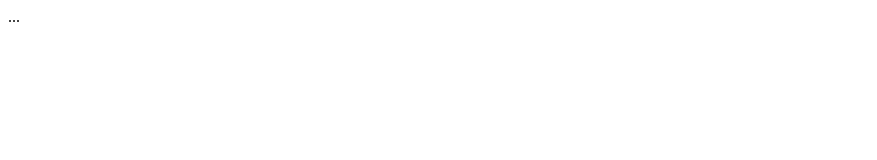
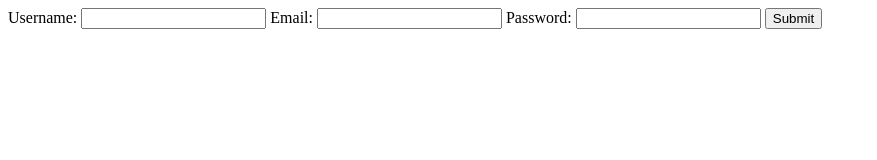
Before and after one commit to Pradip-Dutta/pradip.github, a plain HTML site: page signup.html in a window 1280 px wide. Shown: the whole page, without its empty margins (0-877 px from the left). Drawn offline with Linux system fonts and the light colour scheme.

Commit message:
add signup form

```diff
--- a/signup.html
+++ b/signup.html
@@ -4,9 +4,73 @@
     <meta charset="UTF-8">
     <meta http-equiv="X-UA-Compatible" content="IE=edge">
     <meta name="viewport" content="width=device-width, initial-scale=1.0">
-    <title></title>
+    <title>signup</title>
+    <style>
+  .error {
+    color: red;
+  }
+</style>
 </head>
 <body>
-    <div class="modal-dialog modal-dialog-centered">...</div>
+    <div class="modal-dialog modal-dialog-centered">
+        <form id="signin-form">
+  <label for="username">Username:</label>
+  <input type="text" id="username" name="username">
+  <span id="username-error" class="error"></span>
+
+  <label for="email">Email:</label>
+  <input type="email" id="email" name="email">
+  <span id="email-error" class="error"></span>
+
+  <label for="password">Password:</label>
+  <input type="password" id="password" name="password">
+  <span id="password-error" class="error"></span>
+
+  <input type="button" value="Submit" onclick="submitForm()">
+</form>
+
 </body>
-</html>
+
+<script>
+  function submitForm() {
+    let isValid = true;
+
+    const username = document.getElementById("username").value;
+    const email = document.getElementById("email").value;
+    const password = document.getElementById("password").value;
+
+    // Validate username
+    if (!username) {
+      document.getElementById("username-error").innerHTML = "Username is required";
+      isValid = false;
+    } else {
+      document.getElementById("username-error").innerHTML = "";
+    }
+
+    // Validate email
+    if (!email) {
+      document.getElementById("email-error").innerHTML = "Email is required";
+      isValid = false;
+    } else if (!/\S+@\S+\.\S+/.test(email)) {
+      document.getElementById("email-error").innerHTML = "Email is invalid";
+      isValid = false;
+    } else {
+      document.getElementById("email-error").innerHTML = "";
+    }
+
+    // Validate password
+    if (!password) {
+      document.getElementById("password-error").innerHTML = "Password is required";
+      isValid = false;
+    } else {
+      document.getElementById("password-error").innerHTML = "";
+    }
+
+    if (isValid) {
+      console.log(`Username: ${username}`);
+      console.log(`Email: ${email}`);
+      console.log(`Password: ${password}`);
+    }
+  }
+</script>
+    </html>
```
